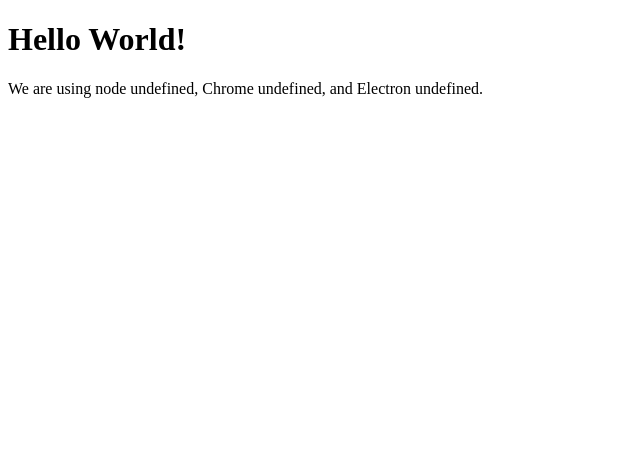
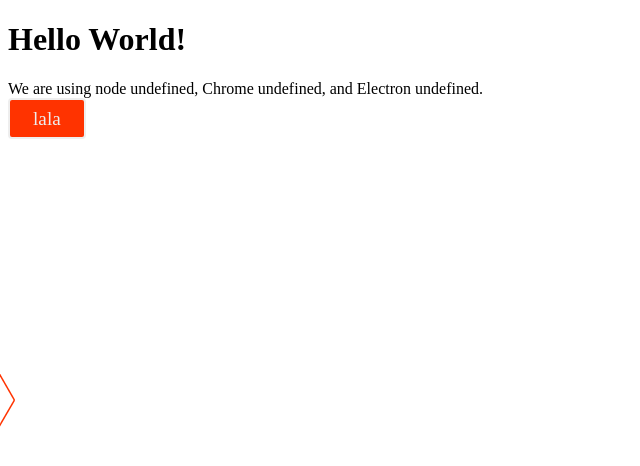
Before and after one commit to webDrag0n/MyElectron, an Electron app: page index.html in a window 800 px wide. Shown: the whole page, without its empty margins (0-640 px from the left). Drawn offline with Linux system fonts and the light colour scheme.

Commit message:
added css and fonts

```diff
--- /dev/null
+++ b/assets/css/index.css
@@ -0,0 +1,50 @@
+
+
+.button {
+    align-self: flex-start;
+    margin-right: 1em;
+    border: 2px solid;
+    border-radius: 4px;
+    font: inherit;
+    font-size: 1.2em;
+    padding: .4em 1.2em;
+    color: #eeeeee;
+    background-color: #ff3300;
+}
+.button:focus {
+    outline: none;
+    background-color: #ff3300;
+}
+.button:active {
+    border-color: var(--color-border);
+}
+
+.button:hover {
+    background-color: #eeeeee;
+    color: #000000;
+}
+
+.button:before,
+.button:after {
+    content: "";
+    position: absolute;
+    left: 0;
+    width: 2px;
+    height: 50%;
+    background-color: #ff3300;
+    transition: transform .2s cubic-bezier(.4,.1,0,1);
+}
+.button:before {
+    top: 0;
+    transform-origin: bottom center;
+    transform: translateX(.7em) rotate(-30deg) scale(.75);
+}
+.button:after {
+    bottom: 0;
+    transform-origin: top center;
+    transform: translateX(.7em) rotate(30deg) scale(.75);
+}
+.button:focus:before,
+.button:focus:after {
+    background-color: currentColor;
+}
--- a/index.html
+++ b/index.html
@@ -1,4 +1,7 @@
 <!DOCTYPE html>
+<meta charset="utf-8">
+<title>Helloworld!</title>
+<link rel="stylesheet" href="assets/css/index.css">
 <html>
   <head>
     <meta charset="UTF-8">
@@ -10,6 +13,7 @@
     <h1>Hello World!</h1>
     We are using node <script>document.write(process.versions.node)</script>,
     Chrome <script>document.write(process.versions.chrome)</script>,
-    and Electron <script>document.write(process.versions.electron)</script>.
+    and Electron <script>document.write(process.versions.electron)</script>.<br>
+    <button class="button">lala</button>
   </body>
 </html>
```
Also changed, not shown: assets/css/fonts/SourceCodePro-Regular.ttf (added), assets/css/fonts/SourceSansPro-Black.otf (added), assets/css/fonts/SourceSansPro-BlackIt.otf (added), assets/css/fonts/SourceSansPro-Bold.otf (added), assets/css/fonts/SourceSansPro-BoldIt.otf (added), assets/css/fonts/SourceSansPro-ExtraLight.otf (added), assets/css/fonts/SourceSansPro-ExtraLightIt.otf (added), assets/css/fonts/SourceSansPro-It.otf (added), assets/css/fonts/SourceSansPro-Light.otf (added), assets/css/fonts/SourceSansPro-LightIt.otf (added), assets/css/fonts/SourceSansPro-Regular.otf (added), assets/css/fonts/SourceSansPro-Semibold.otf (added), assets/css/fonts/SourceSansPro-SemiboldIt.otf (added).
